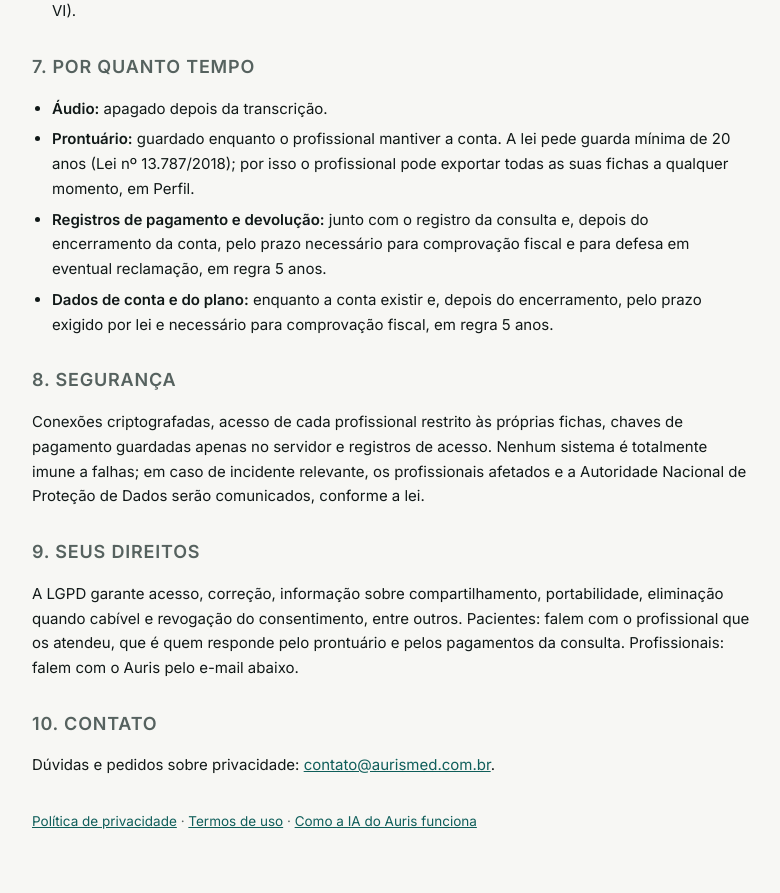
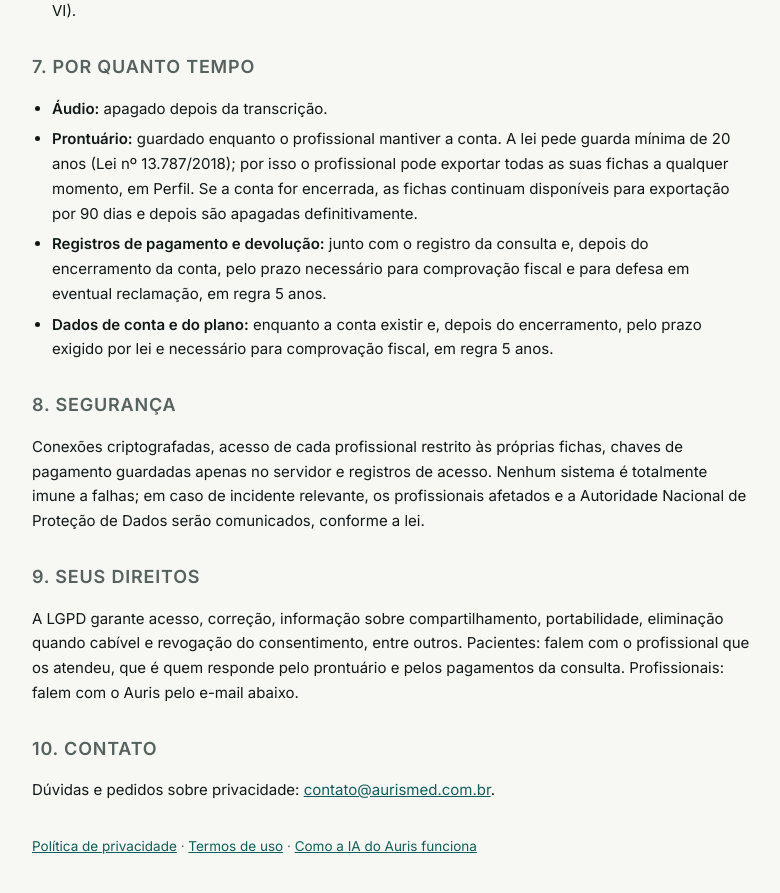
Before and after one commit to moronisr/auris, a Next.js app: page /privacidade in a window 1280 px wide. Shown: the part 2740-3633 px from the top of the page, without its empty margins (248-1028 px from the left). Built offline with nearby package versions, Linux system fonts and the light colour scheme; no server answers.

Commit message:
Prontuário disponível por 90 dias após encerrar a conta
Co-Authored-By: Claude Opus 5.5 <noreply@anthropic.com>
Claude-Session: https://claude.ai/code/session_01GszJEzXGnjpfejuBtWWizZ

```diff
--- a/app/privacidade/page.tsx
+++ b/app/privacidade/page.tsx
@@ -65,7 +65,7 @@ export default function Privacidade() {
       <h2>7. Por quanto tempo</h2>
       <ul>
         <li><b>Áudio:</b> apagado depois da transcrição.</li>
-        <li><b>Prontuário:</b> guardado enquanto o profissional mantiver a conta. A lei pede guarda mínima de 20 anos (Lei nº 13.787/2018); por isso o profissional pode exportar todas as suas fichas a qualquer momento, em Perfil.</li>
+        <li><b>Prontuário:</b> guardado enquanto o profissional mantiver a conta. A lei pede guarda mínima de 20 anos (Lei nº 13.787/2018); por isso o profissional pode exportar todas as suas fichas a qualquer momento, em Perfil. Se a conta for encerrada, as fichas continuam disponíveis para exportação por 90 dias e depois são apagadas definitivamente.</li>
         <li><b>Registros de pagamento e devolução:</b> junto com o registro da consulta e, depois do encerramento da conta, pelo prazo necessário para comprovação fiscal e para defesa em eventual reclamação, em regra 5 anos.</li>
         <li><b>Dados de conta e do plano:</b> enquanto a conta existir e, depois do encerramento, pelo prazo exigido por lei e necessário para comprovação fiscal, em regra 5 anos.</li>
       </ul>
--- a/app/termos/page.tsx
+++ b/app/termos/page.tsx
@@ -111,7 +111,7 @@ export default function Termos() {
       <p>O Auris pode liberar o uso gratuito por um prazo definido, por exemplo, para profissionais de um programa piloto. Ao fim da cortesia, volta a valer a situação normal da conta: plano ativo, teste grátis ou necessidade de contratar.</p>
 
       <h2>8. Encerramento</h2>
-      <p>O profissional pode encerrar a conta quando quiser, depois de exportar suas fichas. O Auris pode suspender contas em caso de uso indevido ou violação destes termos, com aviso prévio sempre que possível.</p>
+      <p>O profissional pode encerrar a conta quando quiser. Depois do encerramento, as fichas ficam disponíveis para exportação por 90 dias e, em seguida, são apagadas definitivamente. O Auris pode suspender contas em caso de uso indevido ou violação destes termos, com aviso prévio sempre que possível.</p>
 
       <h2>9. Lei aplicável</h2>
       <p>Estes termos seguem a legislação brasileira.</p>
```
